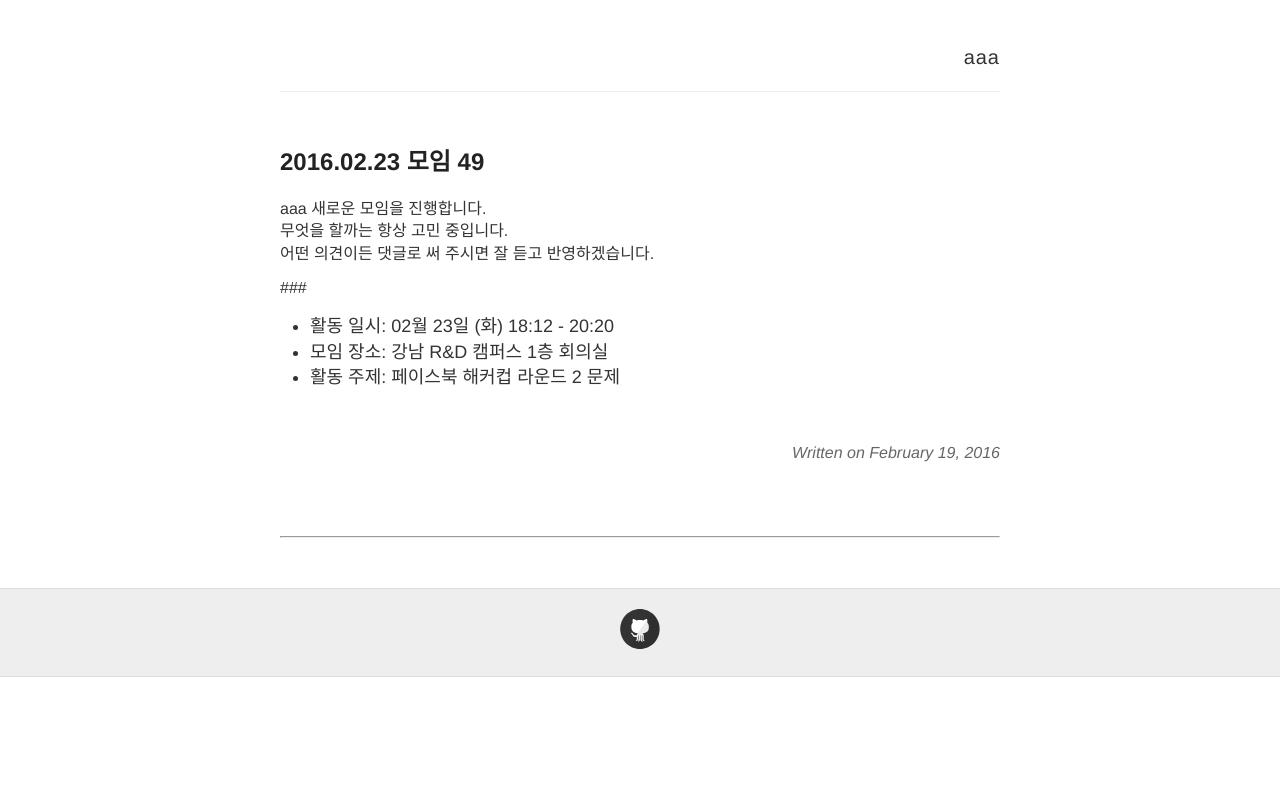
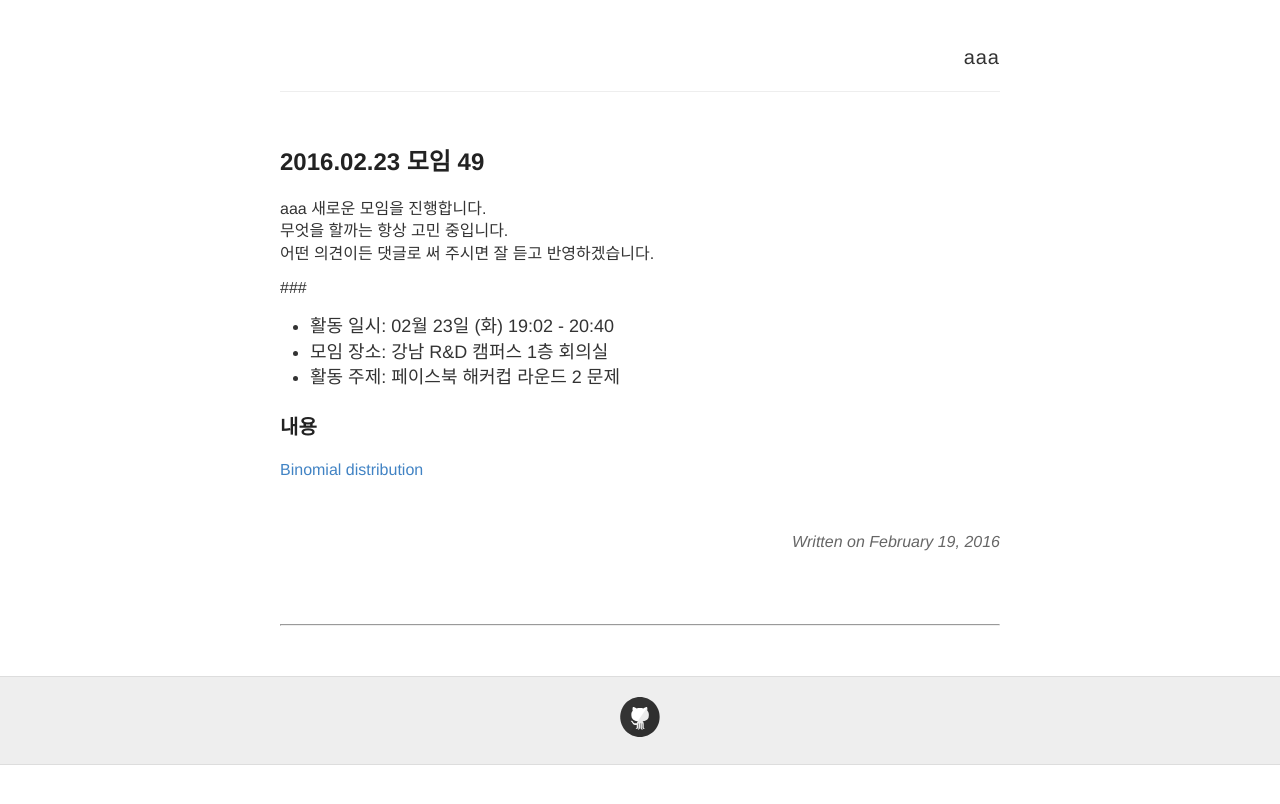
Before and after one commit to seirion/aaa, a Jekyll site: the page built from _posts/2016-02-23-meeting-049.md, in a window 1280 px wide. Shown: the top 804 px of the page. Built offline with Jekyll 4.4.1, drawn with Linux system fonts in a browser that asks for light colours; Markdown is read by kramdown in place of the engine named in the settings; comment, search, counter and statistics services are not loaded.

Commit message:
Update 2016-02-23-meeting-049.md

```diff
--- a/_posts/2016-02-23-meeting-049.md
+++ b/_posts/2016-02-23-meeting-049.md
@@ -10,6 +10,9 @@ aaa 새로운 모임을 진행합니다.<br>
 어떤 의견이든 댓글로 써 주시면 잘 듣고 반영하겠습니다.<br>
 
 ###
-- 활동 일시: 02월 23일 (화) 18:12 - 20:20
+- 활동 일시: 02월 23일 (화) 19:02 - 20:40
 - 모임 장소: 강남 R&D 캠퍼스 1층 회의실
 - 활동 주제: 페이스북 해커컵 라운드 2 문제
+
+### 내용
+[Binomial distribution](https://en.wikipedia.org/wiki/Binomial_distribution)
```
